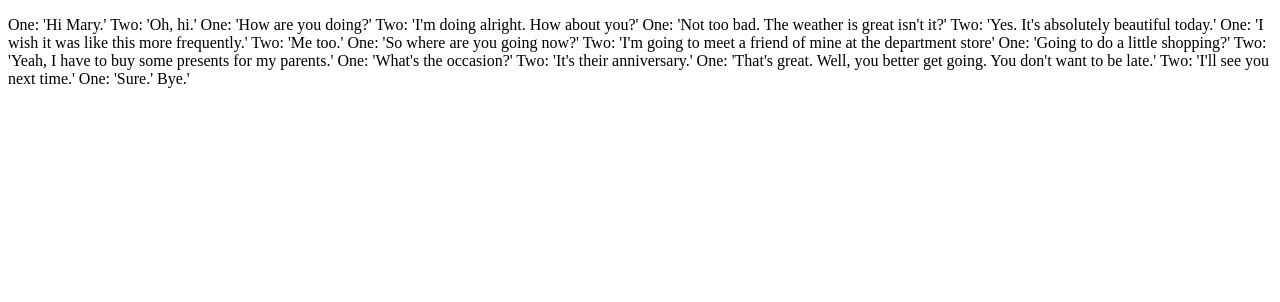
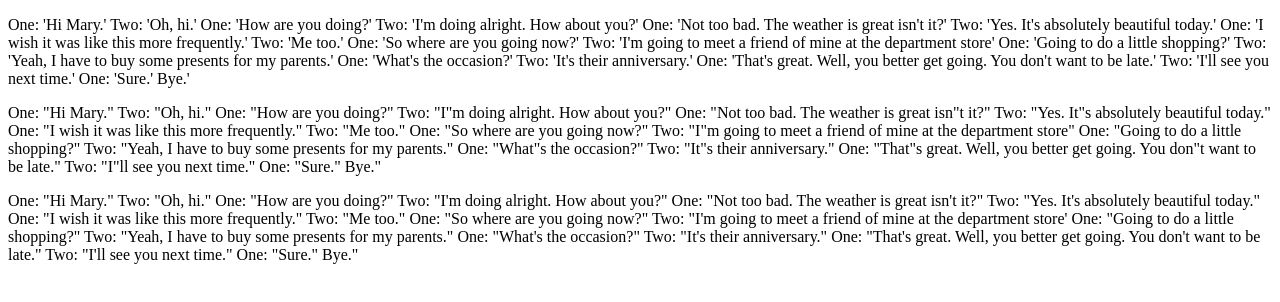
Before and after one commit to Azamark/JSlvl2HomeWork, a plain HTML site: page lesson4/homework4.html in a window 1280 px wide. Drawn offline with Linux system fonts and the light colour scheme.

Commit message:
Home work 4 1-2

```diff
--- a/lesson4/homework4.html
+++ b/lesson4/homework4.html
@@ -27,6 +27,21 @@
         Two: 'I'll see you next time.'
         One: 'Sure.' Bye.'
     </p>
+
+    <p id='1'></p>
+    <p id='2'></p>
+    <script>
+        let textEl = document.querySelector('.origin');
+
+        // 1:
+        console.log(textEl.textContent.replace(/'/g, '"'));
+        document.getElementById('1').textContent = textEl.textContent.replace(/'/g, '"');
+
+        // 2:
+        console.log(textEl.textContent.replace(/\B'/g, '"'));
+        document.getElementById('2').textContent = textEl.textContent.replace(/\B'/g, '"');
+
+    </script>
 </body>
 
 </html>
```
